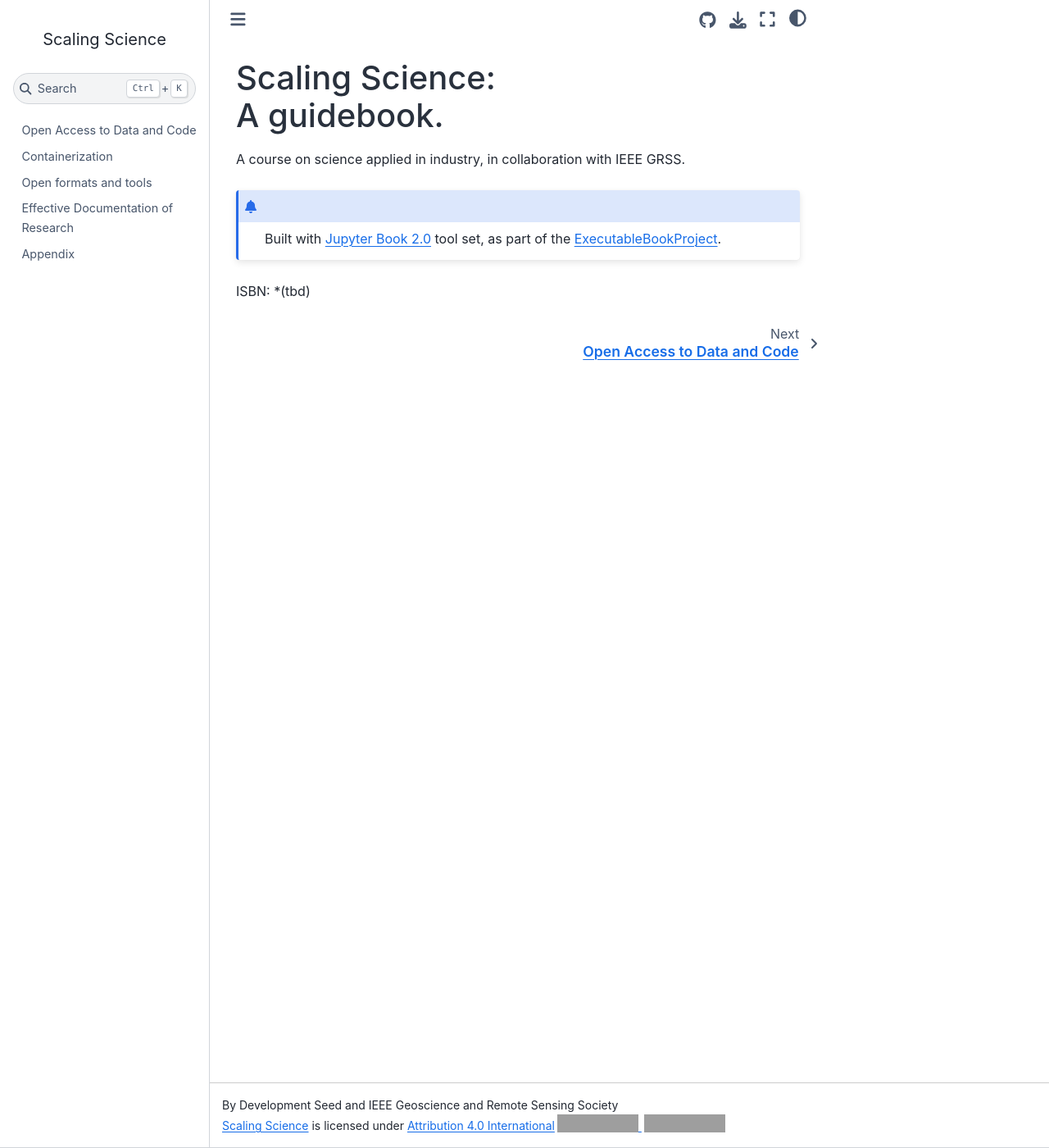
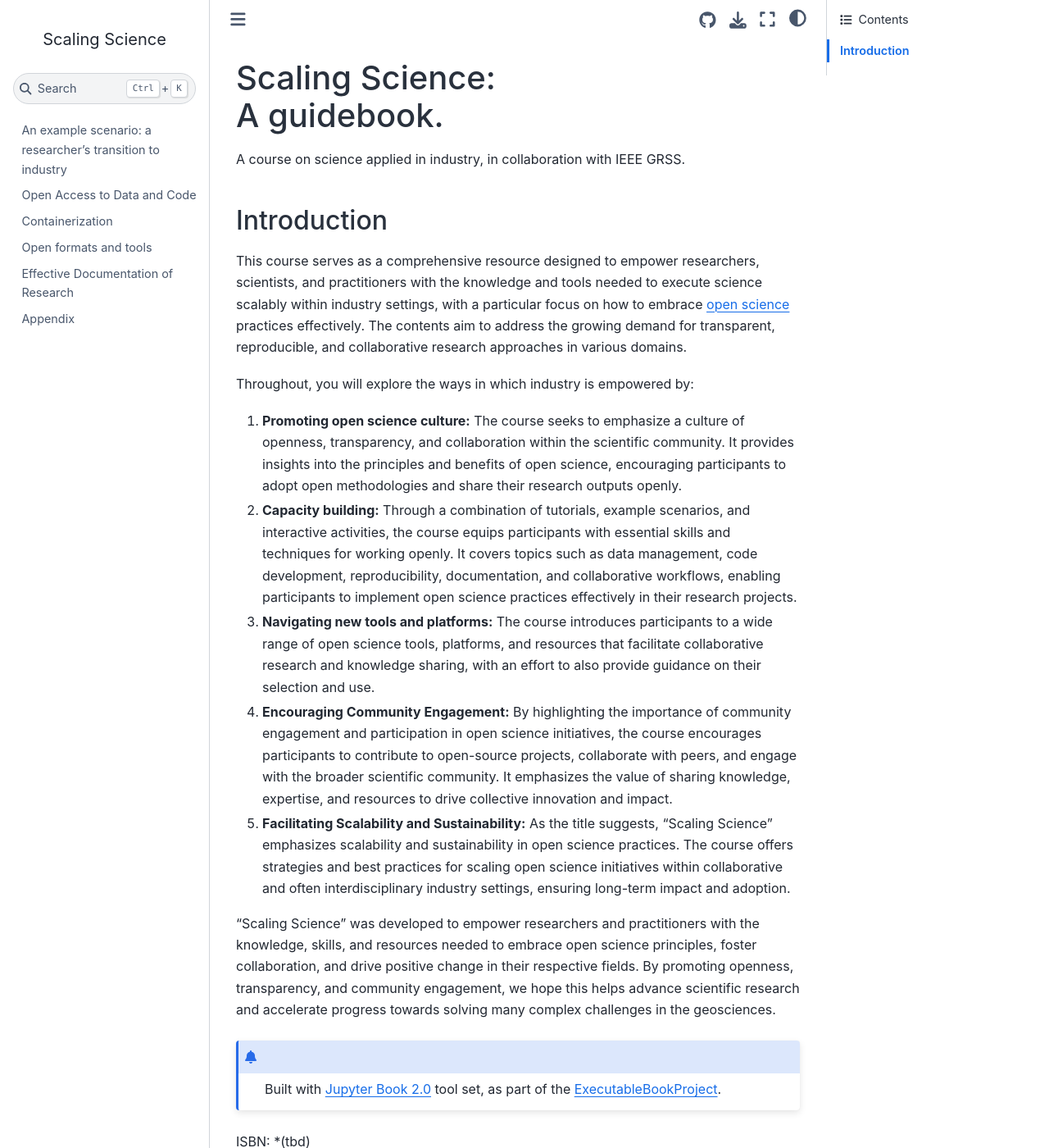
Before and after one commit to developmentseed/scaling_science, a Jupyter Book: the page built from book/docs/index.md, in a window 1280 px wide and 1400 px high. Shown: the whole window at 82% size. Built offline with Jupyter Book 1.0.4 settings and Sphinx 7.4.7 and the Sphinx Book theme 1.1.4, drawn with Linux system fonts in a browser that asks for light colours; pages that are not in the unit, such as notebooks, are missing from menus; comment, search, counter and statistics services are not loaded; some of the changed text lies outside the part shown; grey boxes are pictures that could not be loaded.

Commit message:
draft landing page and intro chapter

```diff
--- a/book/_toc.yml
+++ b/book/_toc.yml
@@ -1,6 +1,7 @@
 format: jb-book
 root: docs/index
 chapters:
+  - file: docs/Intro.ipynb
   - file: docs/Open_data_code.ipynb
   - file: docs/Use_of_notebooks.ipynb
   - file: docs/Containerization.ipynb
--- a/book/docs/index.md
+++ b/book/docs/index.md
@@ -4,6 +4,25 @@
 # Scaling Science: <br> A guidebook.
 
 A course on science applied in industry, in collaboration with IEEE GRSS.
+
+
+## Introduction
+
+This course serves as a comprehensive resource designed to empower researchers, scientists, and practitioners with the knowledge and tools needed to execute science scalably within industry settings, with a particular focus on how to embrace [open science](https://www.cos.io/open-science) practices effectively. The contents aim to address the growing demand for transparent, reproducible, and collaborative research approaches in various domains.
+
+Throughout, you will explore the ways in which industry is empowered by:
+
+1. **Promoting open science culture:** The course seeks to emphasize a culture of openness, transparency, and collaboration within the scientific community. It provides insights into the principles and benefits of open science, encouraging participants to adopt open methodologies and share their research outputs openly.
+
+2. **Capacity building:** Through a combination of tutorials, example scenarios, and interactive activities, the course equips participants with essential skills and techniques for working openly. It covers topics such as data management, code development, reproducibility, documentation, and collaborative workflows, enabling participants to implement open science practices effectively in their research projects.
+
+3. **Navigating new tools and platforms:** The course introduces participants to a wide range of open science tools, platforms, and resources that facilitate collaborative research and knowledge sharing, with an effort to also provide guidance on their selection and use.
+
+4. **Encouraging Community Engagement:** By highlighting the importance of community engagement and participation in open science initiatives, the course encourages participants to contribute to open-source projects, collaborate with peers, and engage with the broader scientific community. It emphasizes the value of sharing knowledge, expertise, and resources to drive collective innovation and impact.
+
+5. **Facilitating Scalability and Sustainability:** As the title suggests, "Scaling Science" emphasizes scalability and sustainability in open science practices. The course offers strategies and best practices for scaling open science initiatives within collaborative and often interdisciplinary industry settings, ensuring long-term impact and adoption.
+
+"Scaling Science" was developed to empower researchers and practitioners with the knowledge, skills, and resources needed to embrace open science principles, foster collaboration, and drive positive change in their respective fields. By promoting openness, transparency, and community engagement, we hope this helps advance scientific research and accelerate progress towards solving many complex challenges in the geosciences.
 
 
 <!-- #endregion -->
```
Also changed, not shown: book/docs/Intro.ipynb (added).
